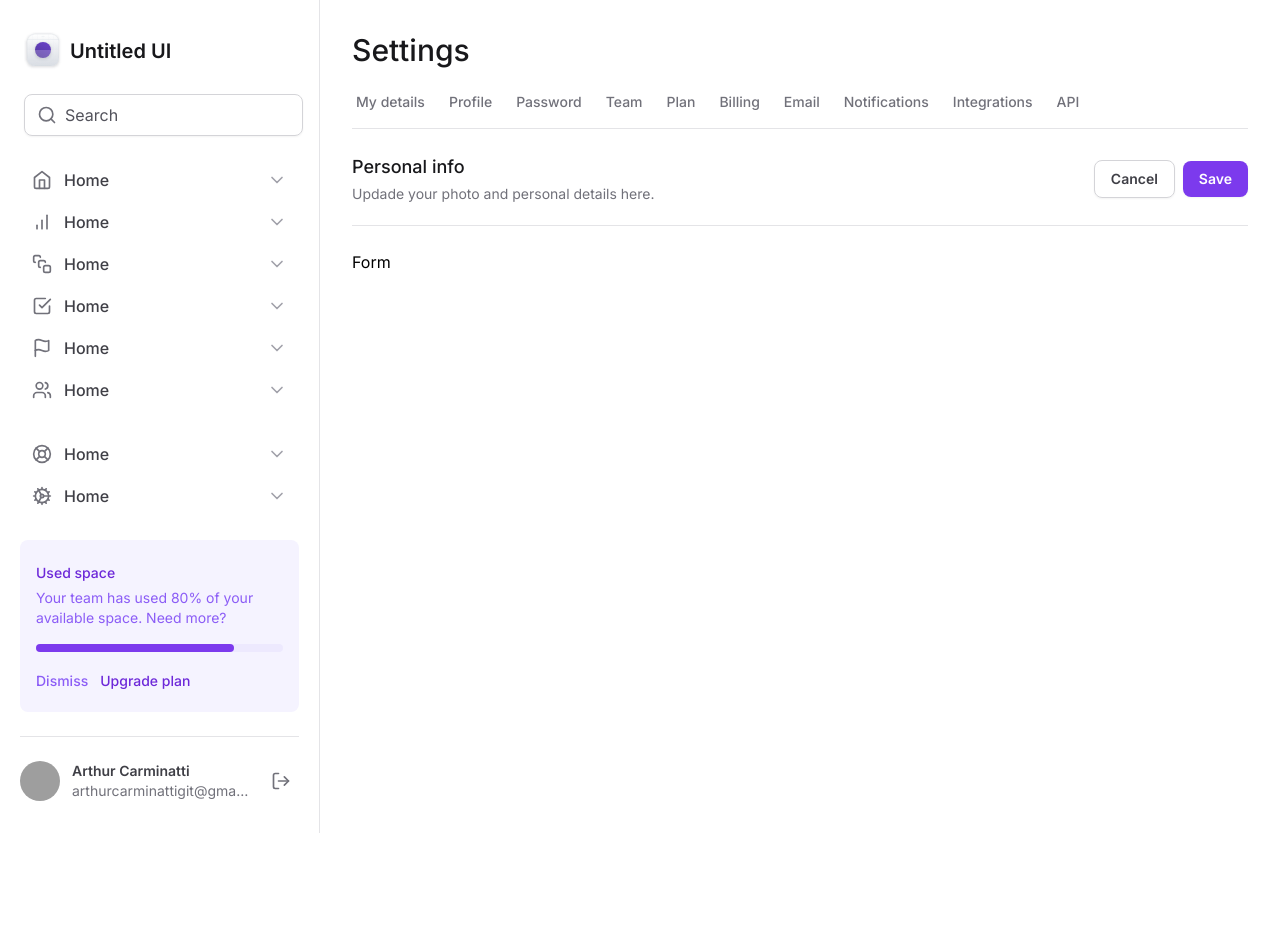
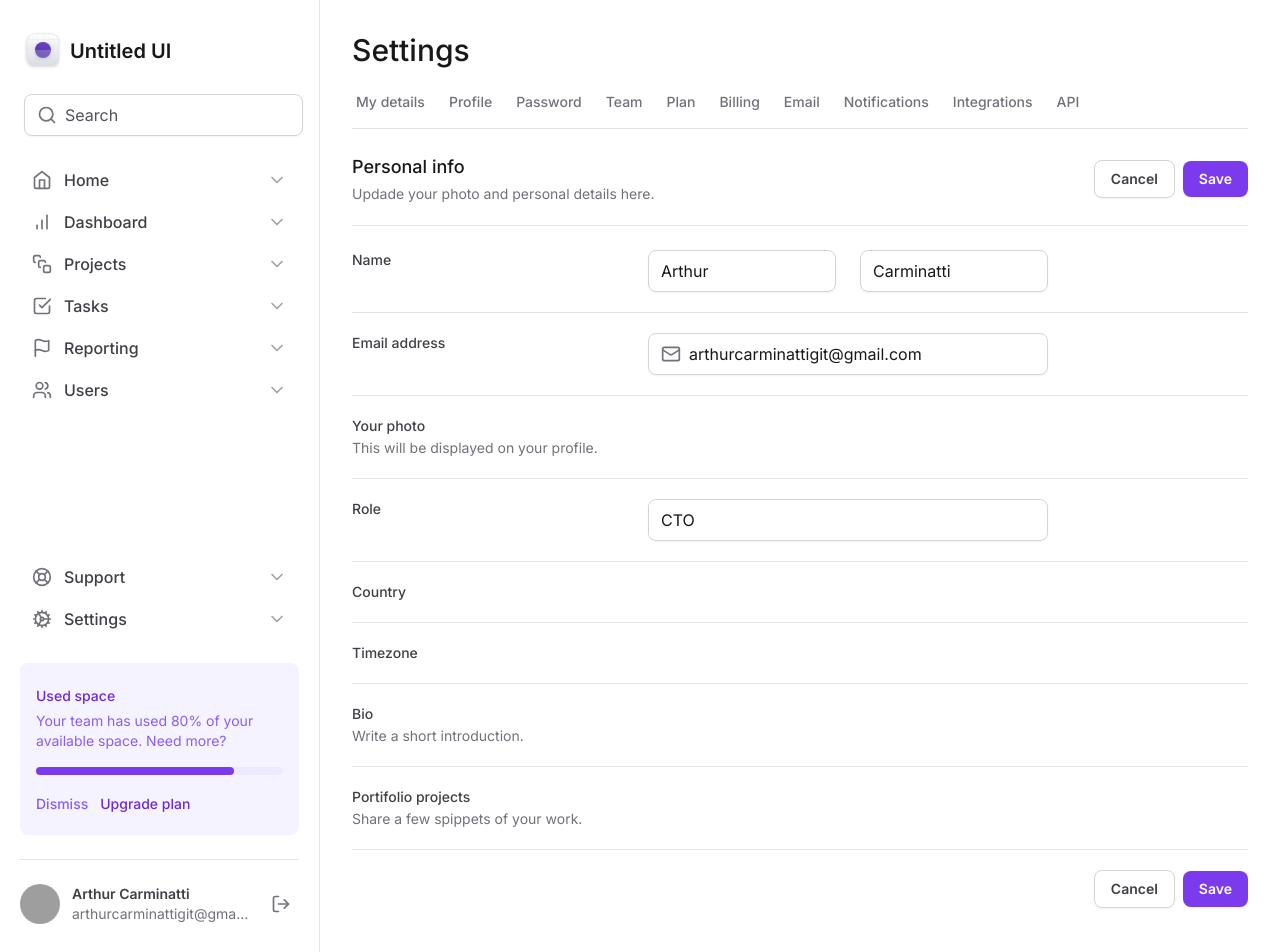
Before and after one commit to arthur-carminatti/tailwind, a Next.js app: page / in a window 1280 px wide. Shown: the top 952 px of the page. Before the commit the page ends 833 px from the top, so only its background shows below. Built offline with nearby package versions, Linux system fonts and the light colour scheme; grey boxes are pictures that could not be loaded.

Commit message:
Form fields

```diff
--- a/src/app/components/sidebar/NavItem.tsx
+++ b/src/app/components/sidebar/NavItem.tsx
@@ -15,7 +15,7 @@ export function NavItem({ title, icon: Icon }: NavItemProps) {
             >
                 <Icon className="h-5 w-5 text-zinc-500" />
                 <span className="font-medium text-zinc-700 group-hover:text-violet-500">
-                    Home
+                    {title}
                 </span>
                 <ChevronDown className="ml-auto h-5 w-5 text-zinc-400 group-hover:text-violet-300" />
             </a>
--- a/src/app/components/sidebar/index.tsx
+++ b/src/app/components/sidebar/index.tsx
@@ -3,7 +3,7 @@ import { Logo } from "./Logo";
 import { NavItem } from "./NavItem";
 import { UsedSpaceWidget } from "./UsedSpaceWidget";
 import { Profile } from "./Profile";
-import * as Input from "../input";
+import * as Input from "../Input";
 
 export function Sidebar() {
     return (
--- a/src/app/page.tsx
+++ b/src/app/page.tsx
@@ -1,4 +1,6 @@
 import { SettingsTabs } from "./components/SettingsTabs";
+import * as Input from './components/Input'
+import { Mail } from "lucide-react";
 
 export default function Home() {
   return (
@@ -31,8 +33,132 @@ export default function Home() {
           </div>
         </div>
 
-        <form id="settings" action="" className="mt-6 flex flex-col w-full">
-          Form
+        <form id="settings" action="" className="mt-6 flex flex-col w-full gap-5 divide-y divide-zinc-200">
+          <div className="grid grid-cols-form gap-3">
+            <label
+              htmlFor="firstName"
+              className="text-sm font-medium text-zinc-700"
+            >
+              Name
+            </label>
+            <div className="grid grid-cols-2 gap-6">
+              <Input.Root>
+                <Input.Control id="firstName" defaultValue="Arthur" />
+              </Input.Root>
+
+              <Input.Root>
+                <Input.Control defaultValue="Carminatti" />
+              </Input.Root>
+            </div>
+          </div>
+
+          <div className="grid grid-cols-form gap-3 pt-5">
+            <label
+              htmlFor="email"
+              className="text-sm font-medium text-zinc-700"
+            >
+              Email address
+            </label>
+            <Input.Root>
+              <Input.Prefix>
+                <Mail className="h-5 w-5 text-zinc-500" />
+              </Input.Prefix>
+              <Input.Control
+                id="email"
+                type="email"
+                defaultValue="arthurcarminattigit@gmail.com"
+              />
+            </Input.Root>
+          </div>
+
+          <div className="grid grid-cols-form gap-3 pt-5">
+            <label
+              htmlFor="email"
+              className="text-sm font-medium text-zinc-700"
+            >
+              Your photo
+              <span className="text-sm font-normal text-zinc-500 block mt-0.5">
+                This will be displayed on your profile.
+              </span>
+            </label>
+            <div></div>
+          </div>
+
+          <div className="grid grid-cols-form gap-3 pt-5">
+            <label
+              htmlFor="role"
+              className="text-sm font-medium text-zinc-700"
+            >
+              Role
+            </label>
+            <Input.Root>
+              <Input.Control
+                id="role"
+                defaultValue="CTO"
+              />
+            </Input.Root>
+          </div>
+
+          <div className="grid grid-cols-form gap-3 pt-5">
+            <label
+              htmlFor="country"
+              className="text-sm font-medium text-zinc-700"
+            >
+              Country
+            </label>
+            <div></div>
+          </div>
+
+          <div className="grid grid-cols-form gap-3 pt-5">
+            <label
+              htmlFor="timezone"
+              className="text-sm font-medium text-zinc-700"
+            >
+              Timezone
+            </label>
+            <div></div>
+          </div>
+
+          <div className="grid grid-cols-form gap-3 pt-5">
+            <label
+              htmlFor="bio"
+              className="text-sm font-medium text-zinc-700"
+            >
+              Bio
+              <span className="text-sm font-normal text-zinc-500 block mt-0.5">
+                Write a short introduction.
+              </span>
+            </label>
+            <div></div>
+          </div>
+
+          <div className="grid grid-cols-form gap-3 pt-5">
+            <label
+              htmlFor="projects"
+              className="text-sm font-medium text-zinc-700"
+            >
+              Portifolio projects
+              <span className="text-sm font-normal text-zinc-500 block mt-0.5">
+                Share a few spippets of your work.
+              </span>
+            </label>
+            <div></div>
+          </div>
+
+          <div className="flex items-center justify-end gap-2 pt-5">
+            <button
+              type="button"
+              className="rounded-lg px-4 py-2 text-sm font-semibold shadow-sm border border-zinc-300 text-zinc-700 hover:bg-zinc-50"
+            >
+              Cancel
+            </button>
+            <button
+              type="submit"
+              className="rounded-lg px-4 py-2 text-sm font-semibold shadow-sm bg-violet-600 text-white hover:bg-violet-700"
+            >
+              Save
+            </button>
+          </div>
         </form>
       </div>
     </>
--- a/tailwind.config.ts
+++ b/tailwind.config.ts
@@ -8,12 +8,9 @@ const config: Config = {
     extend: {
       gridTemplateColumns: {
         app: 'minmax(18rem, 20rem) 1fr',
-        profile: 'max-content 1fr max-content'
+        profile: 'max-content 1fr max-content',
+        form: 'minmax(7.5rem, 17.5rem) minmax(25rem, 1fr) minmax(0, 15rem)'
       },
-
-      colors: {
-        arthur: '#8257e6'
-      }
     },
   },
   plugins: [],
```
